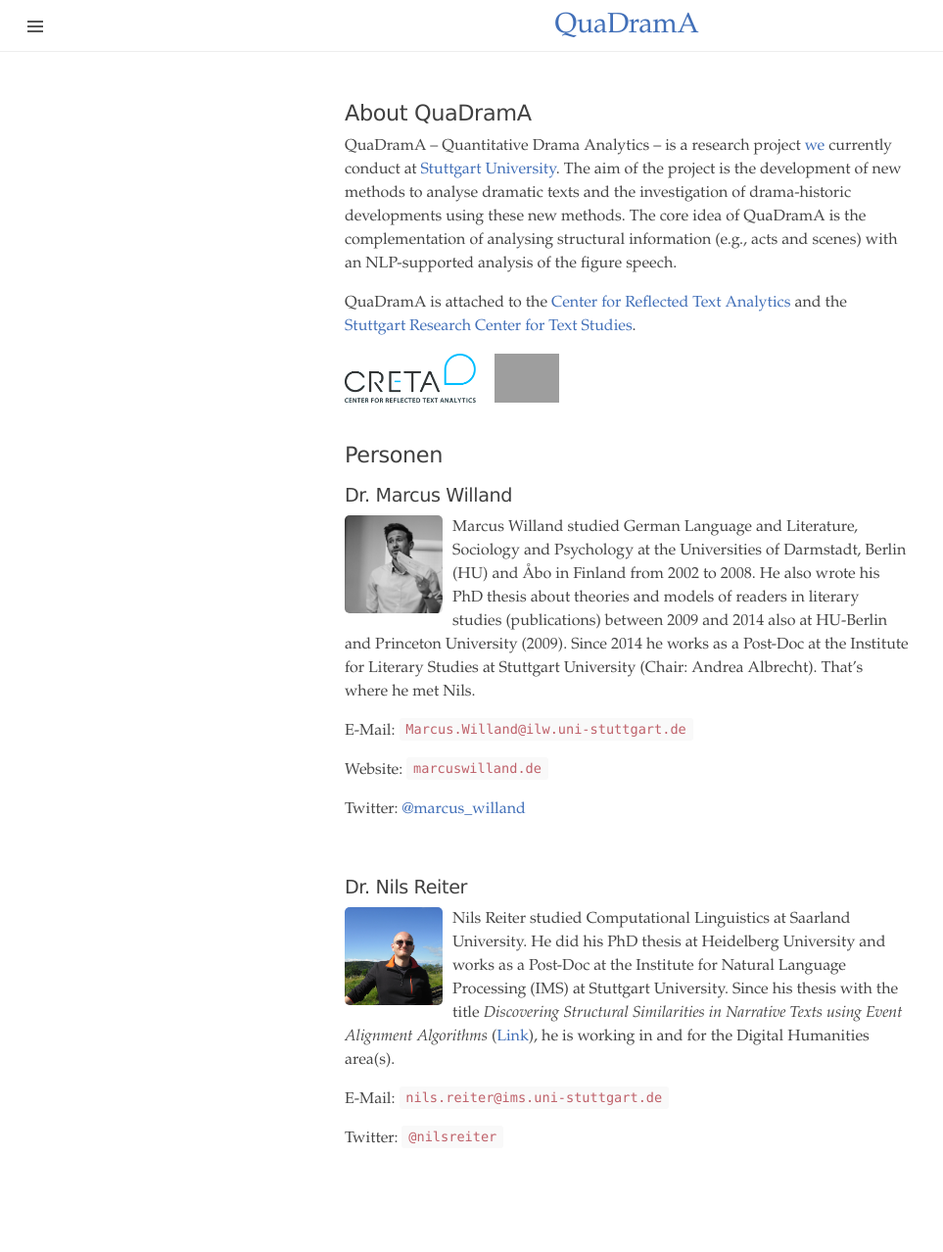
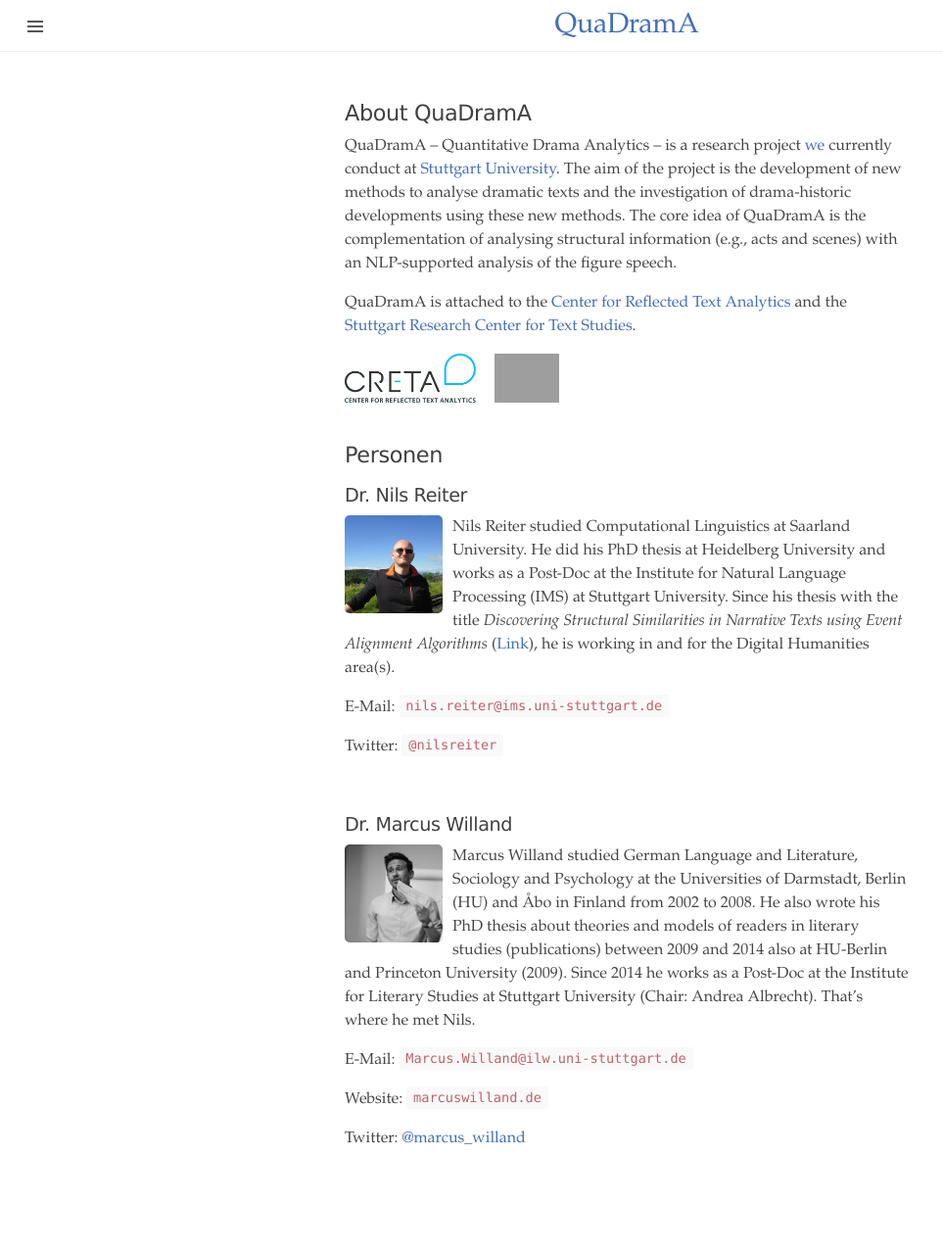
Before and after one commit to quadrama/quadrama.github.io, a Jekyll site: the page built from about.en.md, in a window 1280 px wide. Shown: the whole page at 98% size, without its empty margins (0-963 px from the left). Built offline with Jekyll 4.4.1, drawn with Linux system fonts in a browser that asks for light colours; nearby versions of some CDN libraries; library files that are not in the unit come from our copies; some of the changed lines change nothing that is shown; grey boxes are pictures that could not be loaded.

Commit message:
Update about.en.md

```diff
--- a/about.en.md
+++ b/about.en.md
@@ -18,6 +18,20 @@
 
 # Personen
 
+
+## Dr. Nils Reiter
+
+<div style="float:left;margin:0px 10px 10px 0px;padding:0;width:100px;height:100px;"><img src="{{ site.url }}/assets/about/nils.jpg" alt="Nils Reiter" width="100" height="100"/></div>
+
+Nils Reiter studied Computational Linguistics at Saarland University. He did his PhD thesis at Heidelberg University and works as a Post-Doc at the Institute for Natural Language Processing (IMS) at Stuttgart University. Since his thesis with the title *Discovering Structural Similarities in Narrative Texts using Event Alignment Algorithms* ([Link](http://www.ub.uni-heidelberg.de/archiv/17042)), he is working in and for the Digital Humanities area(s).
+
+E-Mail: `nils.reiter@ims.uni-stuttgart.de`
+
+Twitter: [`@nilsreiter`](http://twitter.com/nilsreiter)
+
+<div style="clear:left">&nbsp;</div>
+
+
 ## Dr. Marcus Willand
 <div style="float:left;margin:0px 10px 10px 0px;padding:0;width:100px;height:100px;"><img src="{{ site.url }}/assets/about/Marcus.jpg" alt="Marcus Willand" width="100" height="100"/></div>
 
@@ -30,15 +44,3 @@
 Twitter: [@marcus_willand](https://twitter.com/Marcus_Willand)
 
 <div style="clear:left">&nbsp;</div>
-
-## Dr. Nils Reiter
-
-<div style="float:left;margin:0px 10px 10px 0px;padding:0;width:100px;height:100px;"><img src="{{ site.url }}/assets/about/nils.jpg" alt="Nils Reiter" width="100" height="100"/></div>
-
-Nils Reiter studied Computational Linguistics at Saarland University. He did his PhD thesis at Heidelberg University and works as a Post-Doc at the Institute for Natural Language Processing (IMS) at Stuttgart University. Since his thesis with the title *Discovering Structural Similarities in Narrative Texts using Event Alignment Algorithms* ([Link](http://www.ub.uni-heidelberg.de/archiv/17042)), he is working in and for the Digital Humanities area(s).
-
-E-Mail: `nils.reiter@ims.uni-stuttgart.de`
-
-Twitter: [`@nilsreiter`](http://twitter.com/nilsreiter)
-
-<div style="clear:left">&nbsp;</div>
```
